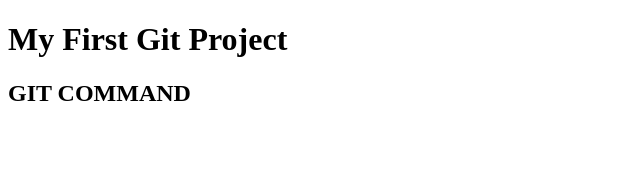
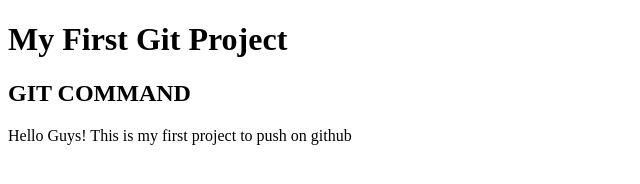
Before and after one commit to fahad111000/website-practice, a plain HTML site: page index.html in a window 1280 px wide. Shown: the whole page, without its empty margins (0-640 px from the left). Drawn offline with Linux system fonts and the light colour scheme.

Commit message:
paragraph is added

```diff
--- a/index.html
+++ b/index.html
@@ -10,6 +10,8 @@
 <body>
     <h1>My First Git Project</h1>
     <h2>GIT COMMAND</h2>
+
+    <p>Hello Guys! This is my first project to push on github</p>
 </body>
 
 </html>
```
